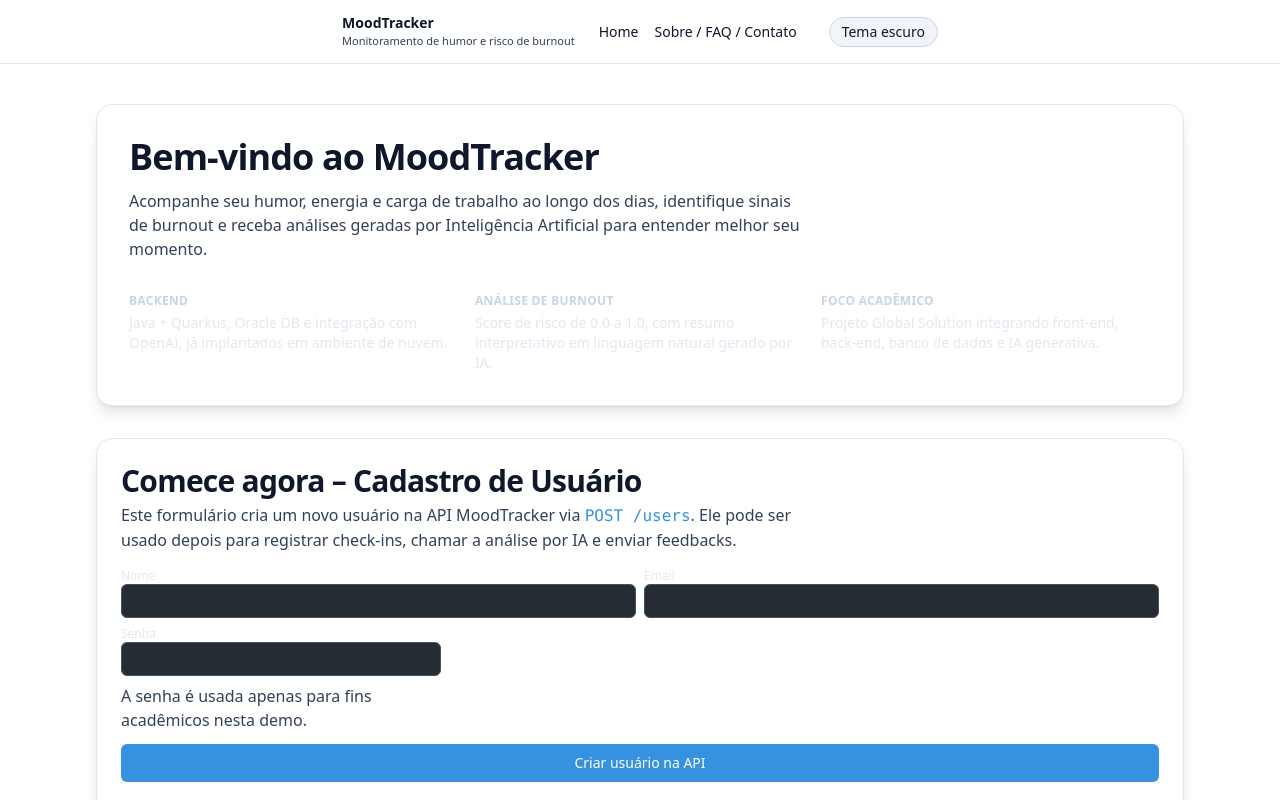
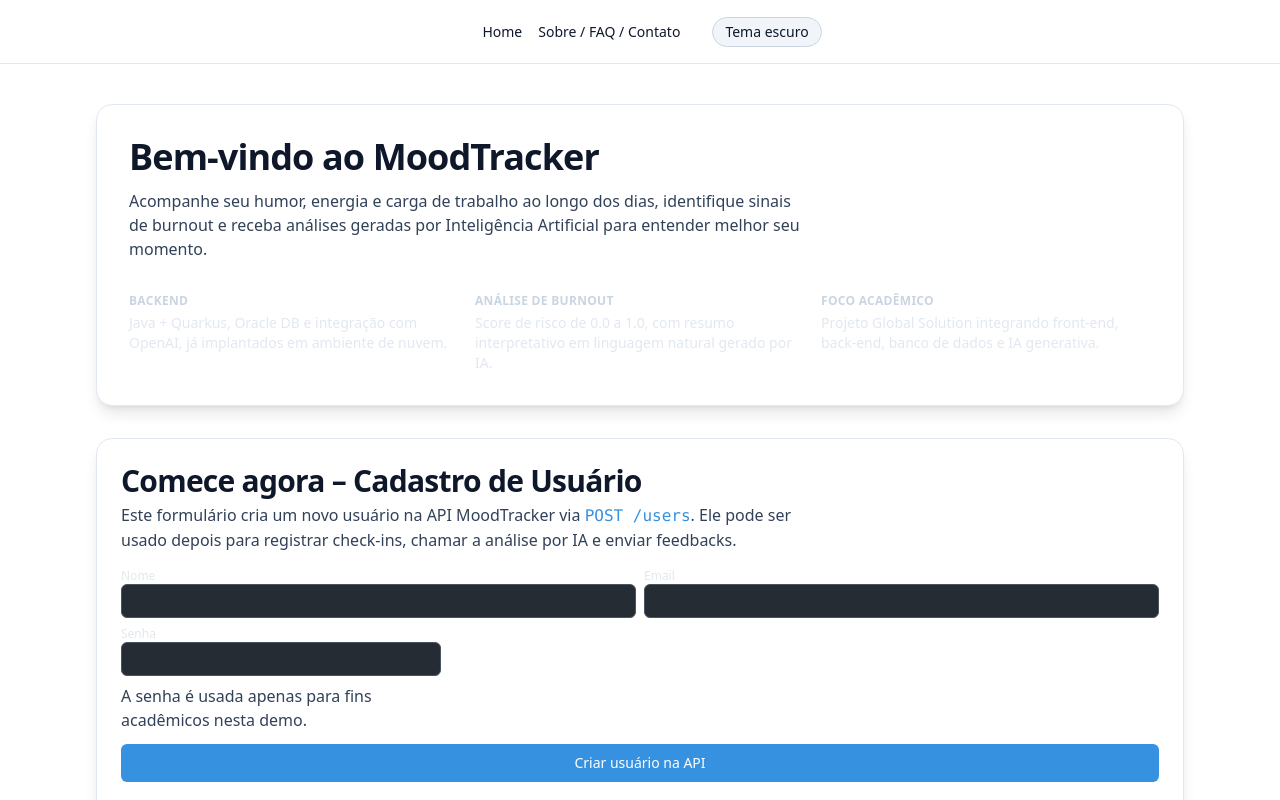
Before and after one commit to 1TDSPO-Hylia/moodtracker-frontend, a React (Vite) app in the folder moodtracker-hylia/: page / in a window 1280 px wide. Shown: the top 800 px of the page. Built offline with nearby package versions, Linux system fonts and the light colour scheme; no server answers.

Commit message:
refactor: remove redundant text from MainLayout header

```diff
--- a/moodtracker-hylia/src/components/MainLayout.tsx
+++ b/moodtracker-hylia/src/components/MainLayout.tsx
@@ -10,10 +10,6 @@
       <header className="app-navbar">
         <div className="app-container flex items-center justify-between gap-6">
           <div className="flex flex-col">
-            <span className="text-sm font-semibold">MoodTracker</span>
-            <span className="text-[11px] text-muted-foreground">
-              Monitoramento de humor e risco de burnout
-            </span>
           </div>
 
           <nav className="flex items-center gap-4 text-sm">
```
